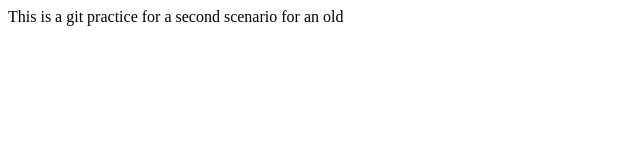
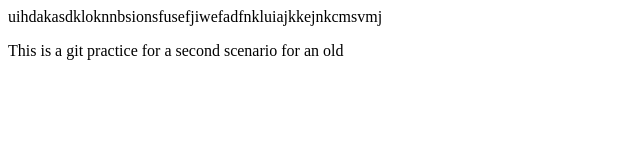
Before and after one commit to LuckyHopw/future-tech2025, a plain HTML site: page index.html in a window 1280 px wide. Shown: the whole page, without its empty margins (0-640 px from the left). Drawn offline with Linux system fonts and the light colour scheme.

```diff
--- a/index.html
+++ b/index.html
@@ -8,6 +8,7 @@
     </head>
 
     <body>
+        uihdakasdkloknnbsionsfusefjiwefadfnkluiajkkejnkcmsvmj
         <p>This is a git practice for a second scenario for an old <project class=""></project></p>
     </body>
 </html>
```
